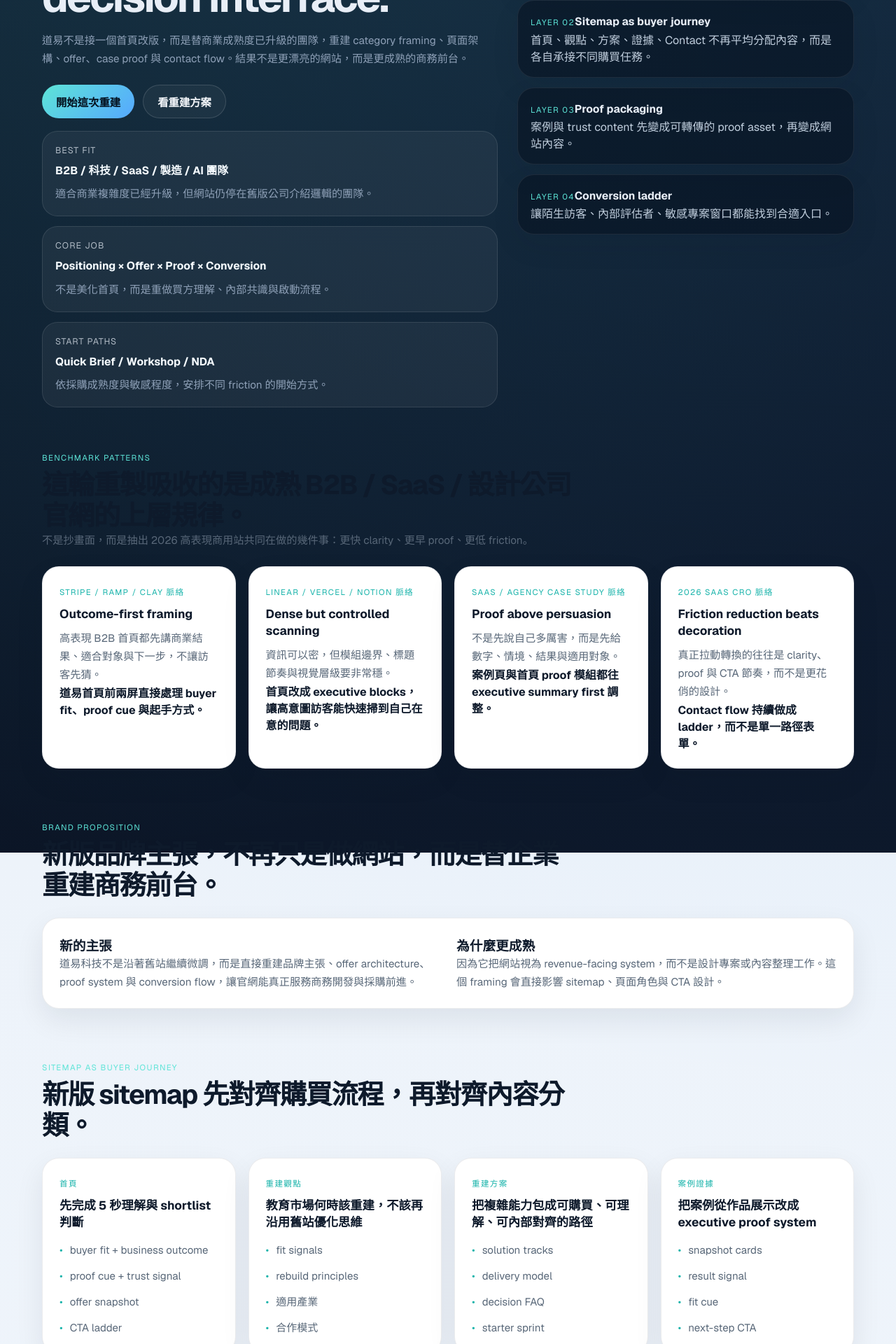
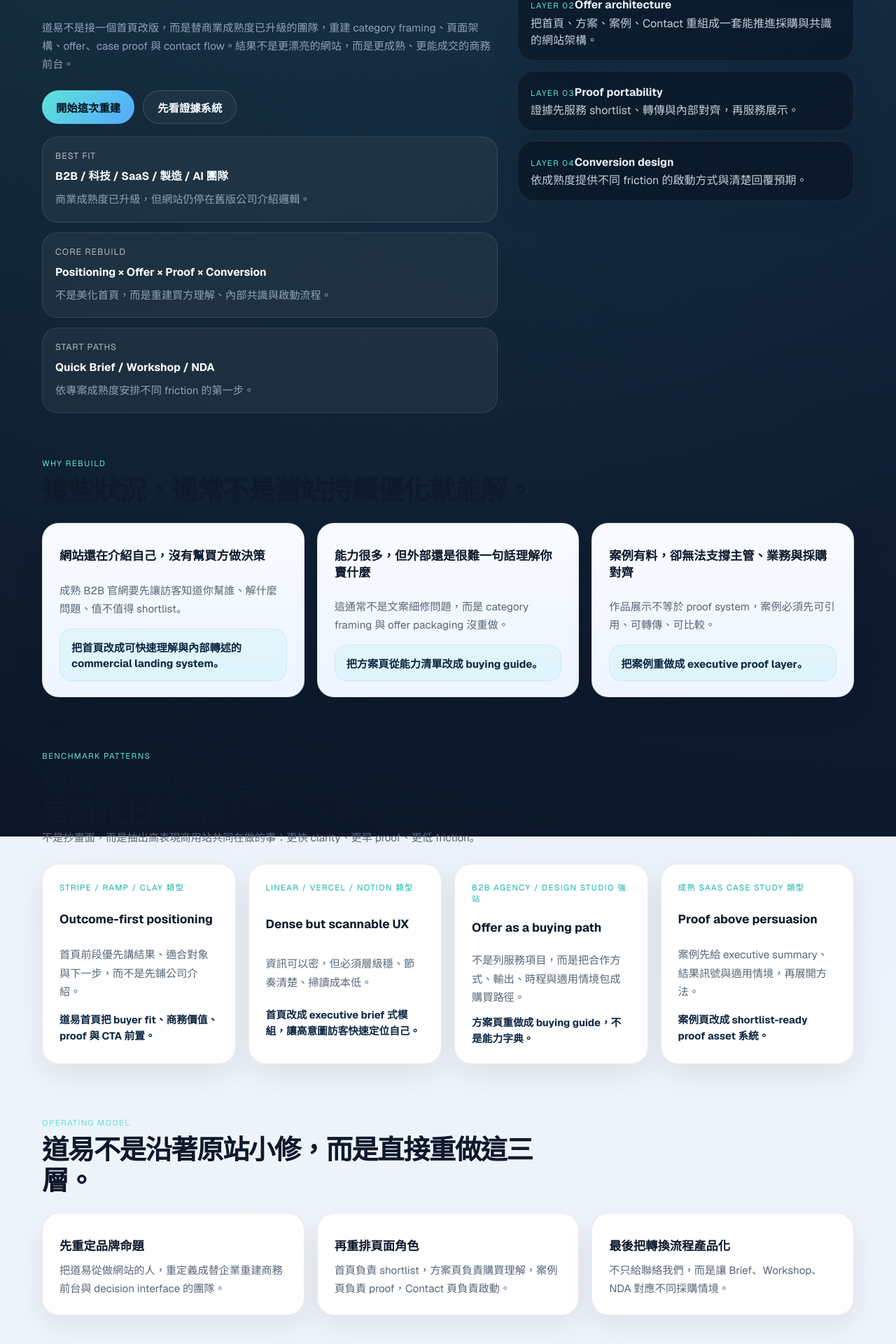
Before and after one commit to yangyen1977-wq/daoyi-website-2026, a Next.js app: page / in a window 1280 px wide. Shown: the part 820-2740 px from the top of the page at 70% size. Built offline with nearby package versions, Linux system fonts and the light colour scheme.

Commit message:
Rebuild homepage into commercial website narrative

```diff
--- a/src/app/page.tsx
+++ b/src/app/page.tsx
@@ -2,192 +2,90 @@ import type { Metadata } from "next";
 import Link from "next/link";
 import { QuickBriefForm } from "@/components/quick-brief-form";
 import { Section } from "@/components/section";
-import { siteConfig, thirdPartyScorecard } from "@/lib/site";
+import {
+  homepageBenchmarks,
+  homepageDecisionLayers,
+  homepageRolePaths,
+  homepageSitemap,
+  siteConfig,
+  solutionTracks,
+  thirdPartyScorecard,
+} from "@/lib/site";
 
 export const metadata: Metadata = {
-  title: "道易科技 2026｜Enterprise Website Rebuild System",
+  title: "道易科技 2026｜Commercial Website Rebuild",
   description: siteConfig.description,
   alternates: { canonical: "/" },
   openGraph: {
-    title: "道易科技 2026｜Enterprise Website Rebuild System",
+    title: "道易科技 2026｜Commercial Website Rebuild",
     description: siteConfig.heroDescription,
     url: `${siteConfig.url}/`,
   },
 };
 
-const heroSignals = [
+const heroProof = [
   {
     label: "Best fit",
     value: "B2B / 科技 / SaaS / 製造 / AI 團隊",
-    detail: "適合商業複雜度已經升級，但網站仍停在舊版公司介紹邏輯的團隊。",
+    detail: "商業成熟度已升級，但網站仍停在舊版公司介紹邏輯。",
   },
   {
-    label: "Core job",
+    label: "Core rebuild",
     value: "Positioning × Offer × Proof × Conversion",
-    detail: "不是美化首頁，而是重做買方理解、內部共識與啟動流程。",
+    detail: "不是美化首頁，而是重建買方理解、內部共識與啟動流程。",
   },
   {
     label: "Start paths",
     value: "Quick Brief / Workshop / NDA",
-    detail: "依採購成熟度與敏感程度，安排不同 friction 的開始方式。",
+    detail: "依專案成熟度安排不同 friction 的第一步。",
   },
 ];
 
-const benchmarkPatterns = [
+const maturityGaps = [
   {
-    source: "Stripe / Ramp / Clay 脈絡",
-    title: "Outcome-first framing",
-    detail: "高表現 B2B 首頁都先講商業結果、適合對象與下一步，不讓訪客先猜。",
-    application: "道易首頁前兩屏直接處理 buyer fit、proof cue 與起手方式。",
+    title: "網站還在介紹自己，沒有幫買方做決策",
+    detail: "成熟 B2B 官網要先讓訪客知道你幫誰、解什麼問題、值不值得 shortlist。",
+    outcome: "把首頁改成可快速理解與內部轉述的 commercial landing system。",
   },
   {
-    source: "Linear / Vercel / Notion 脈絡",
-    title: "Dense but controlled scanning",
-    detail: "資訊可以密，但模組邊界、標題節奏與視覺層級要非常穩。",
-    application: "首頁改成 executive blocks，讓高意圖訪客能快速掃到自己在意的問題。",
+    title: "能力很多，但外部還是很難一句話理解你賣什麼",
+    detail: "這通常不是文案細修問題，而是 category framing 與 offer packaging 沒重做。",
+    outcome: "把方案頁從能力清單改成 buying guide。",
   },
   {
-    source: "SaaS / Agency case study 脈絡",
-    title: "Proof above persuasion",
-    detail: "不是先說自己多厲害，而是先給數字、情境、結果與適用對象。",
-    application: "案例頁與首頁 proof 模組都往 executive summary first 調整。",
-  },
-  {
-    source: "2026 SaaS CRO 脈絡",
-    title: "Friction reduction beats decoration",
-    detail: "真正拉動轉換的往往是 clarity、proof 與 CTA 節奏，而不是更花俏的設計。",
-    application: "Contact flow 持續做成 ladder，而不是單一路徑表單。",
+    title: "案例有料，卻無法支撐主管、業務與採購對齊",
+    detail: "作品展示不等於 proof system，案例必須先可引用、可轉傳、可比較。",
+    outcome: "把案例重做成 executive proof layer。",
   },
 ];
 
-const rebuildStack = [
+const operatingBlocks = [
   {
-    label: "Layer 01",
-    title: "Brand proposition",
-    detail: "把道易從『做網站的人』重定義成『替企業重建商務前台與決策介面的團隊』。",
+    title: "先重定品牌命題",
+    detail: "把道易從做網站的人，重定義成替企業重建商務前台與 decision interface 的團隊。",
   },
   {
-    label: "Layer 02",
-    title: "Sitemap as buyer journey",
-    detail: "首頁、觀點、方案、證據、Contact 不再平均分配內容，而是各自承接不同購買任務。",
+    title: "再重排頁面角色",
+    detail: "首頁負責 shortlist，方案頁負責購買理解，案例頁負責 proof，Contact 頁負責啟動。",
   },
   {
-    label: "Layer 03",
-    title: "Proof packaging",
-    detail: "案例與 trust content 先變成可轉傳的 proof asset，再變成網站內容。",
-  },
-  {
-    label: "Layer 04",
-    title: "Conversion ladder",
-    detail: "讓陌生訪客、內部評估者、敏感專案窗口都能找到合適入口。",
+    title: "最後把轉換流程產品化",
+    detail: "不只給聯絡我們，而是讓 Brief、Workshop、NDA 對應不同採購情境。",
   },
 ];
 
-const pageModules = [
+const proofAssets = [
   {
-    page: "首頁",
-    role: "先完成 5 秒理解與 shortlist 判斷",
-    modules: ["buyer fit + business outcome", "proof cue + trust signal", "offer snapshot", "CTA ladder"],
+    title: "首頁前兩屏先給 clarity 與 proof cue",
+    detail: "借鏡 Stripe、Ramp、Clay 這類高表現 B2B 首頁，把結果、fit、下一步放前面。",
   },
   {
-    page: "重建觀點",
-    role: "教育市場何時該重建，不該再沿用舊站優化思維",
-    modules: ["fit signals", "rebuild principles", "適用產業", "合作模式"],
+    title: "高資訊密度，但掃讀成本要低",
+    detail: "借鏡 Linear、Vercel、Notion 的 controlled scanning，讓高意圖訪客很快找到自己的答案。",
   },
   {
-    page: "重建方案",
-    role: "把複雜能力包成可購買、可理解、可內部對齊的路徑",
-    modules: ["solution tracks", "delivery model", "decision FAQ", "starter sprint"],
-  },
-  {
-    page: "案例證據",
-    role: "把案例從作品展示改成 executive proof system",
-    modules: ["snapshot cards", "result signal", "fit cue", "next-step CTA"],
-  },
-  {
-    page: "啟動重建",
-    role: "降低第一次接洽摩擦，讓對話更容易開始",
-    modules: ["response expectation", "mode selection", "input checklist", "quick brief"],
-  },
-];
-
-const idealClients = [
-  {
-    title: "B2B SaaS / Platform",
-    detail: "需要把產品價值、導入流程、角色權限、整合情境與 enterprise 信任訊號講成熟。",
-  },
-  {
-    title: "製造 / 工業 / 出口品牌",
-    detail: "需要把技術、認證、供應能力、合作流程與國際可信度整理成買方易懂結構。",
-  },
-  {
-    title: "AI / 顧問 / 自動化團隊",
-    detail: "能力很多但容易抽象，最需要 offer packaging 與 proof framing。",
-  },
-  {
-    title: "研究 / 永續 / 高知識密度平台",
-    detail: "內容很多不是問題，問題是有沒有被整理成可信、好掃讀、可引用的體驗。",
-  },
-];
-
-const homepageModules = [
-  {
-    title: "先給買方一個能立即複述的品牌主張",
-    detail: "首頁主張直接指向『企業級網站重建系統』，而不是泛稱數位服務或網站設計。",
-  },
-  {
-    title: "把首頁做成 multi-section decision deck",
-    detail: "每一段都服務不同判斷任務，讓 Founder、Marketing、Sales、Procurement 都能快速找到答案。",
-  },
-  {
-    title: "先放 proof cue，再放大量說服文案",
-    detail: "案例與結果訊號前置，減少訪客在前段的認知負擔與懷疑。",
-  },
-  {
-    title: "把 Contact 當成產品化流程，不只是表單",
-    detail: "明講回覆內容、節奏與開始方式，讓第一次接洽更有安全感。",
-  },
-];
-
-const rolePaths = [
-  {
-    role: "Founder / GM",
-    ask: "這家公司能不能把我們的外部商務前台升級到下一階段？",
-    answer: "首頁與觀點頁先回答 category、差異化、買方理解效率與值得現在啟動的原因。",
-  },
-  {
-    role: "Marketing / Growth",
-    ask: "流量進站後，能否更快理解價值並進入高品質對話？",
-    answer: "首頁與案例頁強化 clarity、proof 與 CTA 節奏，讓詢問品質更成熟。",
-  },
-  {
-    role: "Sales / PM",
-    ask: "方案、流程、交付與邊界，能不能更容易對內外部轉述？",
-    answer: "方案頁直接做成 buying guide，不讓能力資訊散落在各頁。",
-  },
-  {
-    role: "Procurement / Compliance",
-    ask: "敏感專案可否先用低風險方式確認 fit、流程與保密邊界？",
-    answer: "Contact 頁保留 NDA / Email 路徑，降低首次接洽阻力。",
-  },
-];
-
-const executiveChecks = [
-  {
-    title: "5-second clarity",
-    detail: "陌生訪客能不能在幾秒內理解你幫誰、解什麼問題、下一步是什麼。",
-  },
-  {
-    title: "Offer readability",
-    detail: "跨部門利害關係人能不能快速理解合作方式、輸出與起手範圍。",
-  },
-  {
-    title: "Proof portability",
-    detail: "你的案例與結果訊號能不能被直接轉傳、引用、複述。",
-  },
-  {
-    title: "Conversion readiness",
-    detail: "網站是否提供不同阻力等級的啟動方式，而不是只剩聯絡我們。",
+    title: "案例先當 decision proof asset",
+    detail: "借鏡成熟 SaaS / Agency case study，先給摘要、結果訊號、適用對象，再展開方法。",
   },
 ];
 
@@ -195,7 +93,7 @@ const homepageSchema = {
   "@context": "https://schema.org",
   "@graph": [
     { "@type": "Organization", name: siteConfig.name, url: siteConfig.url, email: siteConfig.email, description: siteConfig.description },
-    { "@type": "ProfessionalService", name: siteConfig.name, url: siteConfig.url, serviceType: ["enterprise website rebuild", "offer architecture", "proof and conversion system"] },
+    { "@type": "ProfessionalService", name: siteConfig.name, url: siteConfig.url, serviceType: ["commercial website rebuild", "offer architecture", "proof and conversion system"] },
   ],
 };
 
@@ -205,18 +103,18 @@ export default function HomePage() {
       <section className="hero-section hero-rebuild">
         <div className="shell hero-rebuild-grid">
           <div className="hero-copy">
-            <span className="hero-eyebrow">DaoYi Technology / Enterprise Website Rebuild</span>
-            <div className="hero-intro-badge">把企業官網重建成真正能服務品牌敘事、商務成交、shortlist 與 buying committee 的 decision interface</div>
+            <span className="hero-eyebrow">DaoYi Technology / Commercial Website Rebuild</span>
+            <div className="hero-intro-badge">把企業官網重建成能服務品牌敘事、商務成交、shortlist 與 buying committee 的商務前台</div>
             <h1>{siteConfig.heroTitle}</h1>
             <p>{siteConfig.heroDescription}</p>
 
             <div className="hero-actions">
               <Link href="/#quick-brief" className="button-primary button-large">開始這次重建</Link>
-              <Link href="/solutions" className="button-secondary button-large">看重建方案</Link>
+              <Link href="/work" className="button-secondary button-large">先看證據系統</Link>
             </div>
 
             <div className="hero-outcome-board">
-              {heroSignals.map((item) => (
+              {heroProof.map((item) => (
                 <article key={item.label} className="hero-outcome-card">
                   <span className="mini-label accent">{item.label}</span>
                   <strong>{item.value}</strong>
@@ -231,7 +129,7 @@ export default function HomePage() {
               <span className="mini-label accent">2026 rebuild thesis</span>
               <strong>成熟 B2B 官網的任務，不只是介紹公司，而是幫買方更快建立理解、信任、內部共識與下一步。</strong>
               <ul className="bullet-list compact hero-highlight-list">
-                <li>品牌主張先指向商業結果，不先落入泛稱服務介紹。</li>
+                <li>品牌主張先指向商業結果，不先掉進泛稱服務介紹。</li>
                 <li>網站地圖依 buyer journey 重排，不延續舊站資訊分配。</li>
                 <li>案例先當 decision proof asset，再當作品展示。</li>
                 <li>Contact flow 產品化，讓第一次接觸更低摩擦。</li>
@@ -239,7 +137,7 @@ export default function HomePage() {
             </div>
 
             <div className="rebuild-note-stack">
-              {rebuildStack.map((item) => (
+              {homepageDecisionLayers.map((item) => (
                 <article key={item.title} className="hero-panel-card stat-card">
                   <span className="mini-label">{item.label}</span>
                   <strong>{item.title}</strong>
@@ -251,10 +149,22 @@ export default function HomePage() {
         </div>
       </section>
 
-      <Section eyebrow="Benchmark patterns" title="這輪重製吸收的是成熟 B2B / SaaS / 設計公司官網的上層規律。" description="不是抄畫面，而是抽出 2026 高表現商用站共同在做的幾件事：更快 clarity、更早 proof、更低 friction。">
-        <div className="card-grid four-up">
-          {benchmarkPatterns.map((item) => (
-            <article key={item.title} className="card trust-card">
+      <Section eyebrow="Why rebuild" title="這些狀況，通常不是舊站持續優化就能解。">
+        <div className="card-grid three-up">
+          {maturityGaps.map((item) => (
+            <article key={item.title} className="card decision-card homepage-shortlist-card">
+              <h3>{item.title}</h3>
+              <p>{item.detail}</p>
+              <strong>{item.outcome}</strong>
+            </article>
+          ))}
+        </div>
+      </Section>
+
+      <Section eyebrow="Benchmark patterns" title="這輪重製吸收的是成熟 B2B / SaaS / 設計公司官網的上層規律。" description="不是抄畫面，而是抽出高表現商用站共同在做的事：更快 clarity、更早 proof、更低 friction。">
+        <div className="card-grid four-up homepage-benchmark-grid">
+          {homepageBenchmarks.map((item) => (
+            <article key={item.title} className="card homepage-benchmark-card">
               <span className="mini-label accent">{item.source}</span>
               <h3>{item.title}</h3>
               <p>{item.detail}</p>
@@ -264,47 +174,9 @@ export default function HomePage() {
         </div>
       </Section>
 
-      <Section eyebrow="Brand proposition" title="新版品牌主張，不再只是做網站，而是替企業重建商務前台。">
-        <div className="feature-surface two-column">
-          <div>
-            <h3>新的主張</h3>
-            <p>道易科技不是沿著舊站繼續微調，而是直接重建品牌主張、offer architecture、proof system 與 conversion flow，讓官網能真正服務商務開發與採購前進。</p>
-          </div>
-          <div>
-            <h3>為什麼更成熟</h3>
-            <p>因為它把網站視為 revenue-facing system，而不是設計專案或內容整理工作。這個 framing 會直接影響 sitemap、頁面角色與 CTA 設計。</p>
-          </div>
-        </div>
-      </Section>
-
-      <Section eyebrow="Sitemap as buyer journey" title="新版 sitemap 先對齊購買流程，再對齊內容分類。">
-        <div className="card-grid" style={{ gridTemplateColumns: "repeat(auto-fit, minmax(220px, 1fr))" }}>
-          {pageModules.map((item) => (
-            <article key={item.page} className="card rebuild-module-card">
-              <span className="mini-label accent">{item.page}</span>
-              <h3>{item.role}</h3>
-              <ul className="bullet-list compact">
-                {item.modules.map((module) => <li key={module}>{module}</li>)}
-              </ul>
-            </article>
-          ))}
-        </div>
-      </Section>
-
-      <Section eyebrow="Who this rebuild is for" title="這些類型的團隊，最值得直接重建而不是持續修舊站。">
-        <div className="card-grid four-up">
-          {idealClients.map((item) => (
-            <article key={item.title} className="card decision-card">
-              <h3>{item.title}</h3>
-              <p>{item.detail}</p>
-            </article>
-          ))}
-        </div>
-      </Section>
-
-      <Section eyebrow="Homepage module system" title="首頁模組這輪往更成熟的商用敘事推進。">
-        <div className="card-grid four-up">
-          {homepageModules.map((item) => (
+      <Section eyebrow="Operating model" title="道易不是沿著原站小修，而是直接重做這三層。">
+        <div className="card-grid three-up">
+          {operatingBlocks.map((item) => (
             <article key={item.title} className="card rebuild-module-card">
               <h3>{item.title}</h3>
               <p>{item.detail}</p>
@@ -313,9 +185,51 @@ export default function HomePage() {
         </div>
       </Section>
 
-      <Section eyebrow="Role-based reading" title="同一個網站，要同時回答 buying committee 不同角色的問題。">
+      <Section eyebrow="New sitemap" title="新版 sitemap 先對齊 buying journey，再對齊內容分類。">
+        <div className="homepage-before-after-table">
+          <div className="homepage-before-after-header">
+            <span>頁面</span>
+            <span>任務</span>
+            <span>重建方向</span>
+          </div>
+          {homepageSitemap.map(([page, detail], index) => (
+            <div key={page} className="homepage-before-after-row">
+              <strong>{page}</strong>
+              <p>{detail}</p>
+              <p>{index === 0 ? "5 秒完成理解與 shortlist 判斷" : index === 1 ? "教育市場何時該直接重建" : index === 2 ? "把能力包成可購買方案" : index === 3 ? "把案例改成可引用證據" : "把第一次接觸設計成低摩擦啟動"}</p>
+            </div>
+          ))}
+        </div>
+      </Section>
+
+      <Section eyebrow="Offer tracks" title="先從最卡的一層切進去，不必一開始就做整站大案。">
+        <div className="card-grid three-up">
+          {solutionTracks.map((item) => (
+            <article key={item.title} className="card rebuild-module-card delivery-track-card">
+              <h3>{item.title}</h3>
+              <p>{item.summary}</p>
+              <ul className="bullet-list compact">
+                {item.outputs.map((output) => <li key={output}>{output}</li>)}
+              </ul>
+            </article>
+          ))}
+        </div>
+      </Section>
+
+      <Section eyebrow="Proof system" title="成熟官網不是更會說，而是更早拿出可被引用的證據。">
+        <div className="card-grid three-up">
+          {proofAssets.map((item) => (
+            <article key={item.title} className="card proof-narrative-card">
+              <h3>{item.title}</h3>
+              <p>{item.detail}</p>
+            </article>
+          ))}
+        </div>
+      </Section>
+
+      <Section eyebrow="Buying committee" title="同一個網站，要同時回答不同角色的決策問題。">
         <div className="card-grid two-up">
-          {rolePaths.map((item) => (
+          {homepageRolePaths.map((item) => (
             <article key={item.role} className="card decision-card">
               <span className="mini-label accent">{item.role}</span>
               <h3>{item.ask}</h3>
@@ -325,24 +239,13 @@ export default function HomePage() {
         </div>
       </Section>
 
-      <Section eyebrow="Third-party quick review" title="第三方快速總評：方向對，但這輪仍有幾個成熟化空間。">
+      <Section eyebrow="Third-party quick review" title="第三方快速總評：新版方向已更像成熟商用站，而不是策略備忘錄。">
         <div className="card-grid four-up">
           {thirdPartyScorecard.map(([title, score, detail]) => (
             <article key={title} className="card trust-card">
               <span className="mini-label accent">{score}</span>
               <h3>{title}</h3>
               <p>{detail}</p>
-            </article>
-          ))}
-        </div>
-      </Section>
-
-      <Section eyebrow="Executive scorecard" title="成熟官網應該用商務標準檢查，而不是只看視覺感。">
-        <div className="card-grid four-up">
-          {executiveChecks.map((item) => (
-            <article key={item.title} className="card decision-card">
-              <h3>{item.title}</h3>
-              <p>{item.detail}</p>
             </article>
           ))}
         </div>
--- a/src/lib/site.ts
+++ b/src/lib/site.ts
@@ -2,14 +2,14 @@ export const siteConfig = {
   name: "道易科技 DaoYi Technology",
   shortName: "DaoYi Technology",
   description:
-    "道易科技為 B2B、科技、SaaS、製造、AI 與高知識密度團隊，重新設計並重建 commercial website system。不是延續舊站修補，而是從品牌命題、buyer journey、offer architecture、proof packaging 到 conversion flow 全面重建，讓官網真正成為商務開發、shortlist 與 buying committee 對齊的前台。",
+    "道易科技為 B2B、科技、SaaS、製造、AI 與高知識密度團隊，重新設計並重建 commercial website system。不是延續舊站修補，而是從品牌命題、buyer journey、offer architecture、proof packaging 到 conversion flow 全面重建，讓官網真正成為商務開發、shortlist 與 buying committee 對齊的商務前台。",
   url: "https://yangyen1977-wq.github.io/daoyi-website-2026",
   email: "hello@daoyidh.com",
   phone: "+886-6-000-0000",
   location: "Tainan / Taipei / Remote",
   heroTitle: "把企業官網重建成能被高層、行銷、業務與採購共同理解的 commercial decision interface.",
   heroDescription:
-    "道易不是接一個首頁改版，而是替商業成熟度已升級的團隊，重建 category framing、頁面架構、offer、case proof 與 contact flow。結果不是更漂亮的網站，而是更成熟的商務前台。",
+    "道易不是接一個首頁改版，而是替商業成熟度已升級的團隊，重建 category framing、頁面架構、offer、case proof 與 contact flow。結果不是更漂亮的網站，而是更成熟、更能成交的商務前台。",
 };
 
 export const navItems = [
```
Also changed, not shown: src/app/work/page.tsx (+26 -0 lines).
